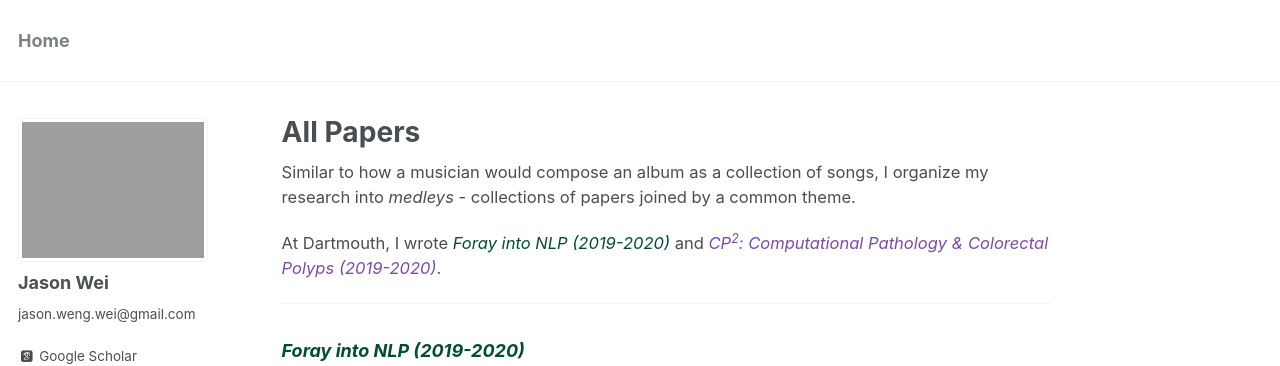
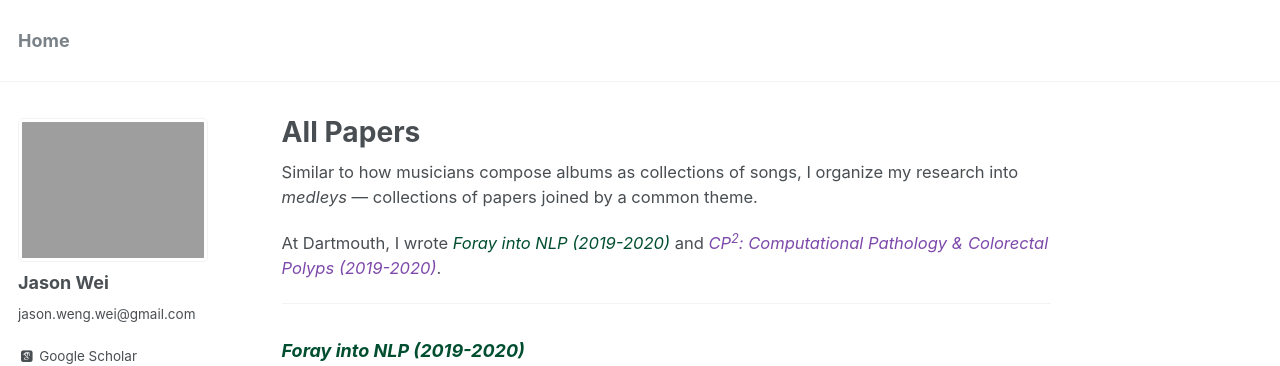
Before and after one commit to jasonwei20/jasonwei20.github.io, a Jekyll site: the page built from _pages/all_papers.md, in a window 1280 px wide. Shown: the top 366 px of the page. Built offline with Jekyll 4.4.1, drawn with Linux system fonts in a browser that asks for light colours; some web fonts are replaced.

Commit message:
fix all papers

```diff
--- a/_pages/all_papers.md
+++ b/_pages/all_papers.md
@@ -6,7 +6,7 @@ author_profile: true
 
 {% include base_path %}
 
-Similar to how a musician would compose an album as a collection of songs, I organize my research into *medleys* - collections of papers joined by a common theme.
+Similar to how musicians compose albums as collections of songs, I organize my research into *medleys* — collections of papers joined by a common theme.
 
 At Dartmouth, I wrote [<span style="color:#004E30">*Foray into NLP (2019-2020)*</span>](#foray) and [<span style="color:#7d49ab"> *CP<sup>2</sup>: Computational Pathology & Colorectal Polyps (2019-2020)*</span>](#cp2).
 
```
